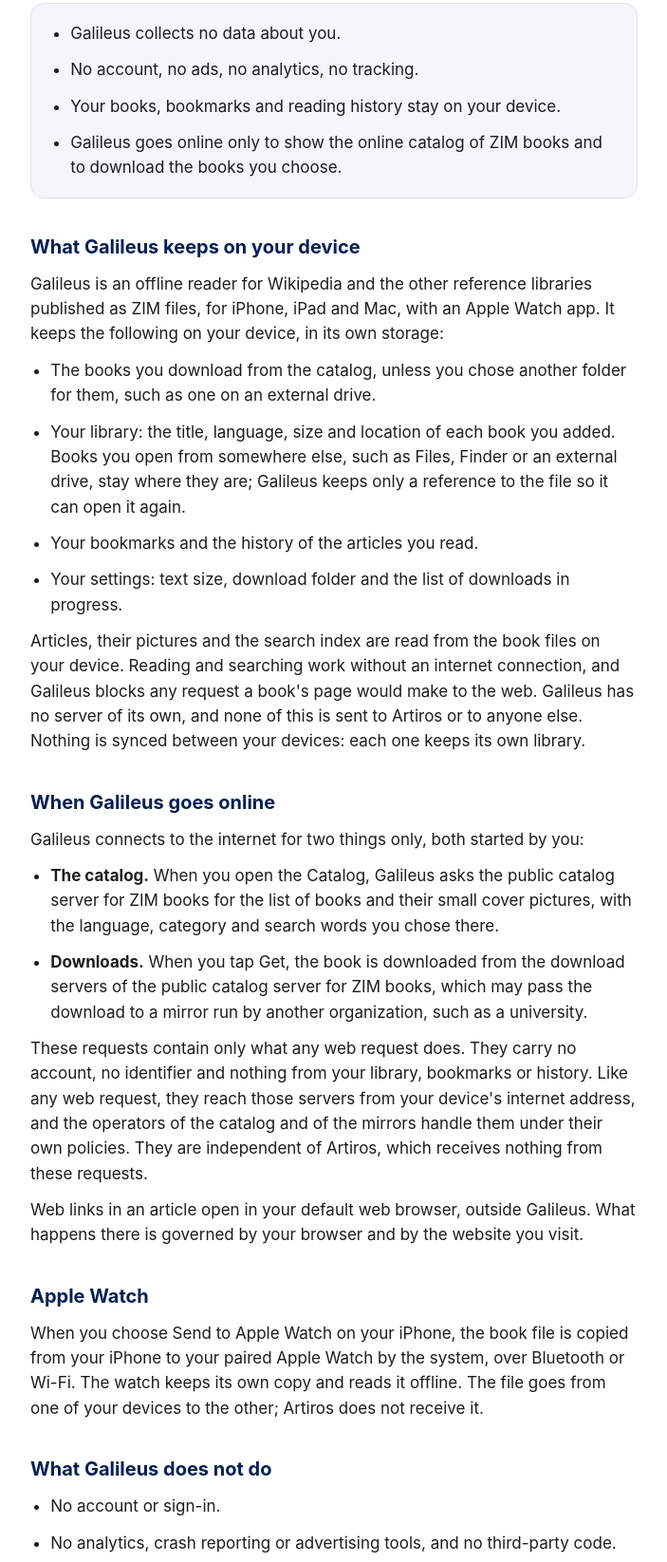
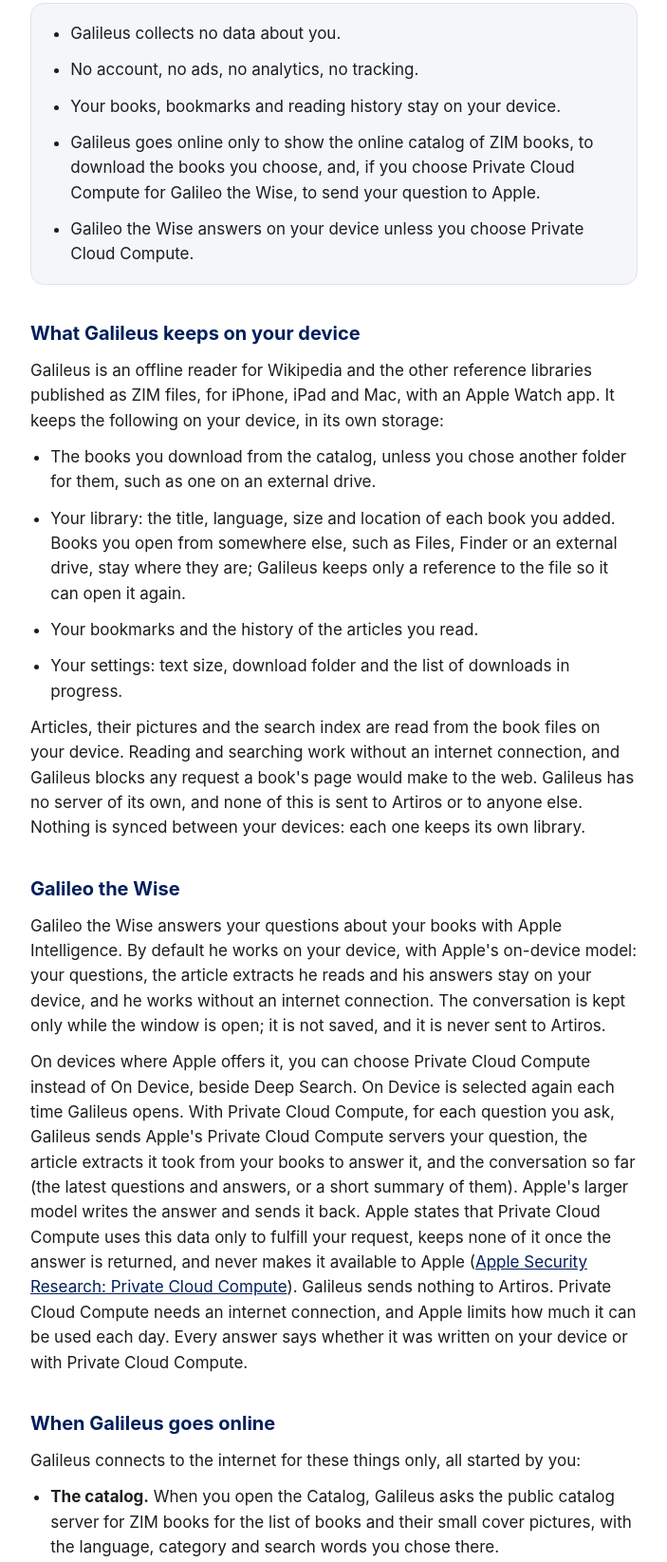
Before and after one commit to artiros-studio/artiros-studio.github.io, a plain HTML site: page galileus/privacy.html in a window 1280 px wide. Shown: the part 170-1815 px from the top of the page at 95% size, without its empty margins (288-991 px from the left). Drawn offline with Linux system fonts and the light colour scheme.

Commit message:
Galileus pages from galileus 3c6d8c5

```diff
--- a/galileus/privacy.html
+++ b/galileus/privacy.html
@@ -82,7 +82,8 @@
       <li>Galileus collects no data about you.</li>
       <li>No account, no ads, no analytics, no tracking.</li>
       <li>Your books, bookmarks and reading history stay on your device.</li>
-      <li>Galileus goes online only to show the online catalog of ZIM books and to download the books you choose.</li>
+      <li>Galileus goes online only to show the online catalog of ZIM books, to download the books you choose, and, if you choose Private Cloud Compute for Galileo the Wise, to send your question to Apple.</li>
+      <li>Galileo the Wise answers on your device unless you choose Private Cloud Compute.</li>
     </ul>
   </div>
 
@@ -96,13 +97,18 @@
   </ul>
   <p>Articles, their pictures and the search index are read from the book files on your device. Reading and searching work without an internet connection, and Galileus blocks any request a book's page would make to the web. Galileus has no server of its own, and none of this is sent to Artiros or to anyone else. Nothing is synced between your devices: each one keeps its own library.</p>
 
+  <h2>Galileo the Wise</h2>
+  <p>Galileo the Wise answers your questions about your books with Apple Intelligence. By default he works on your device, with Apple's on-device model: your questions, the article extracts he reads and his answers stay on your device, and he works without an internet connection. The conversation is kept only while the window is open; it is not saved, and it is never sent to Artiros.</p>
+  <p>On devices where Apple offers it, you can choose Private Cloud Compute instead of On Device, beside Deep Search. On Device is selected again each time Galileus opens. With Private Cloud Compute, for each question you ask, Galileus sends Apple's Private Cloud Compute servers your question, the article extracts it took from your books to answer it, and the conversation so far (the latest questions and answers, or a short summary of them). Apple's larger model writes the answer and sends it back. Apple states that Private Cloud Compute uses this data only to fulfill your request, keeps none of it once the answer is returned, and never makes it available to Apple (<a href="https://security.apple.com/blog/private-cloud-compute/">Apple Security Research: Private Cloud Compute</a>). Galileus sends nothing to Artiros. Private Cloud Compute needs an internet connection, and Apple limits how much it can be used each day. Every answer says whether it was written on your device or with Private Cloud Compute.</p>
+
   <h2>When Galileus goes online</h2>
-  <p>Galileus connects to the internet for two things only, both started by you:</p>
+  <p>Galileus connects to the internet for these things only, all started by you:</p>
   <ul>
     <li><strong>The catalog.</strong> When you open the Catalog, Galileus asks the public catalog server for ZIM books for the list of books and their small cover pictures, with the language, category and search words you chose there.</li>
     <li><strong>Downloads.</strong> When you tap Get, the book is downloaded from the download servers of the public catalog server for ZIM books, which may pass the download to a mirror run by another organization, such as a university.</li>
+    <li><strong>Private Cloud Compute.</strong> Only if you choose it for Galileo the Wise, as described above. These requests go to Apple, not to Artiros.</li>
   </ul>
-  <p>These requests contain only what any web request does. They carry no account, no identifier and nothing from your library, bookmarks or history. Like any web request, they reach those servers from your device's internet address, and the operators of the catalog and of the mirrors handle them under their own policies. They are independent of Artiros, which receives nothing from these requests.</p>
+  <p>The catalog and download requests contain only what any web request does. They carry no account, no identifier and nothing from your library, bookmarks or history. Like any web request, they reach those servers from your device's internet address, and the operators of the catalog and of the mirrors handle them under their own policies. They are independent of Artiros, which receives nothing from these requests.</p>
   <p>Web links in an article open in your default web browser, outside Galileus. What happens there is governed by your browser and by the website you visit.</p>
 
   <h2>Apple Watch</h2>
```
